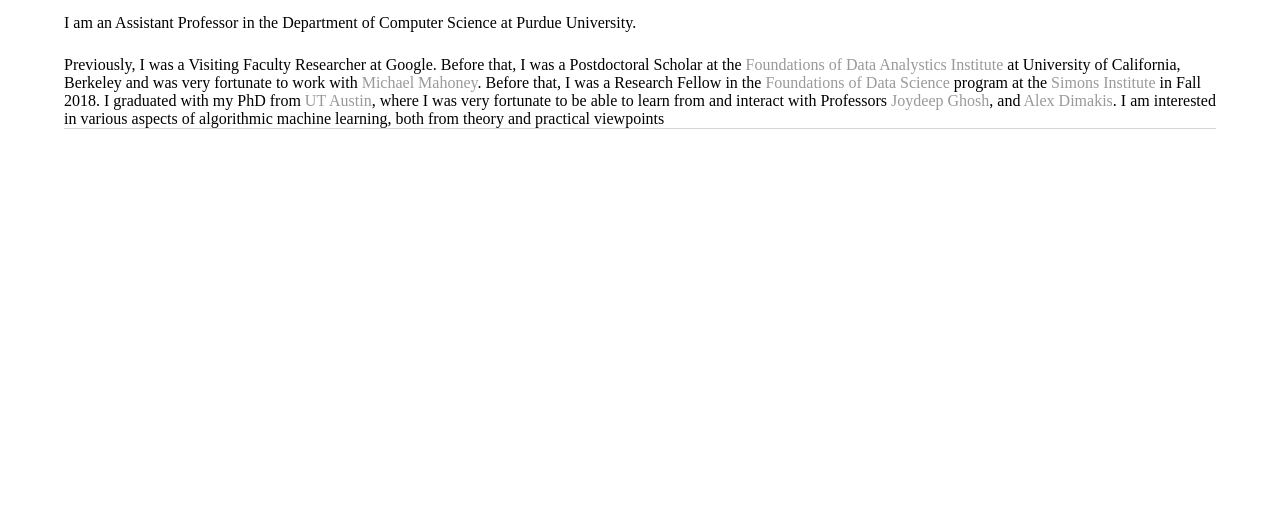
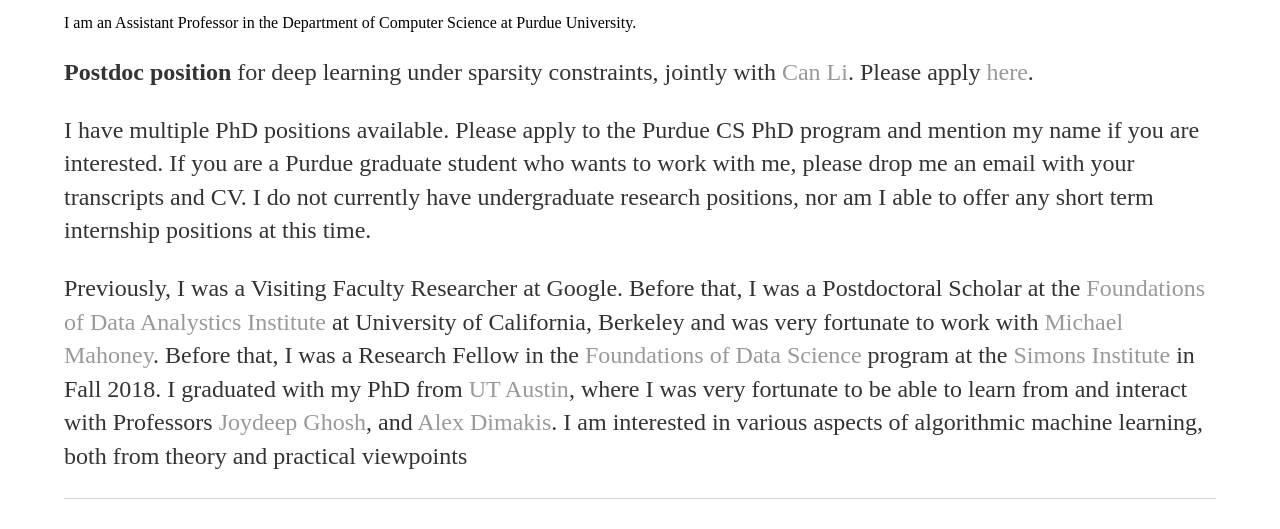
Before and after one commit to rjvak7/rjvak7.github.io, a Jekyll site: the page built from index.html, in a window 1280 px wide. Shown: the part 376-905 px from the top of the page. Built offline with Jekyll 4.4.1, drawn with Linux system fonts in a browser that asks for light colours.

Commit message:
update pubs

```diff
--- a/index.html
+++ b/index.html
@@ -5,6 +5,11 @@ title: Rajiv Khanna -- Home
 <div >
 I am an Assistant Professor in the Department of Computer Science at Purdue University. </p>
 
-Previously, I was a Visiting Faculty Researcher at Google. Before that, I was a Postdoctoral Scholar at the <a href="https://foda.berkeley.edu/">Foundations of Data Analystics Institute</a> at University of California, Berkeley and was very fortunate to work with <a href="https://www.stat.berkeley.edu/~mmahoney/">Michael Mahoney</a>. Before that, I was a Research Fellow in the <a href="https://simons.berkeley.edu/programs/dl2019">Foundations of Data Science</a> program at the <a href="https://simons.berkeley.edu/">Simons Institute</a> in Fall 2018. I graduated with my PhD from <a href="http://www.utexas.edu/">UT Austin</a>, where I was very fortunate to be able to learn from and interact with Professors <a href="http://www.ideal.ece.utexas.edu/ghosh">Joydeep Ghosh</a>, and <a href="http://users.ece.utexas.edu/~dimakis/">Alex Dimakis</a>. I am interested in various aspects of algorithmic machine learning, both from theory and practical viewpoints
+<p><b>Postdoc position</b> for deep learning under sparsity constraints, jointly with <a href="https://canli1.github.io/"> Can Li</a>. Please apply <a href="https://engineering.purdue.edu/Engr/Research/GilbrethFellowships/ResearchProposals/2024-25/deep-learning-models-with-sparsity-constraints-applications-to-chemical-process-systems"> here</a>.
+
+<p>I have multiple PhD positions available. Please apply to the Purdue CS PhD program and mention my name if you are interested. If you are a Purdue graduate student who wants to work with me, please drop me an email with your transcripts and CV. I do not currently have undergraduate research positions, nor am I able to offer any short term internship positions at this time.
+
+
+<p>Previously, I was a Visiting Faculty Researcher at Google. Before that, I was a Postdoctoral Scholar at the <a href="https://foda.berkeley.edu/">Foundations of Data Analystics Institute</a> at University of California, Berkeley and was very fortunate to work with <a href="https://www.stat.berkeley.edu/~mmahoney/">Michael Mahoney</a>. Before that, I was a Research Fellow in the <a href="https://simons.berkeley.edu/programs/dl2019">Foundations of Data Science</a> program at the <a href="https://simons.berkeley.edu/">Simons Institute</a> in Fall 2018. I graduated with my PhD from <a href="http://www.utexas.edu/">UT Austin</a>, where I was very fortunate to be able to learn from and interact with Professors <a href="http://www.ideal.ece.utexas.edu/ghosh">Joydeep Ghosh</a>, and <a href="http://users.ece.utexas.edu/~dimakis/">Alex Dimakis</a>. I am interested in various aspects of algorithmic machine learning, both from theory and practical viewpoints
 
 </div>
```
Also changed, not shown: 2 other files.
